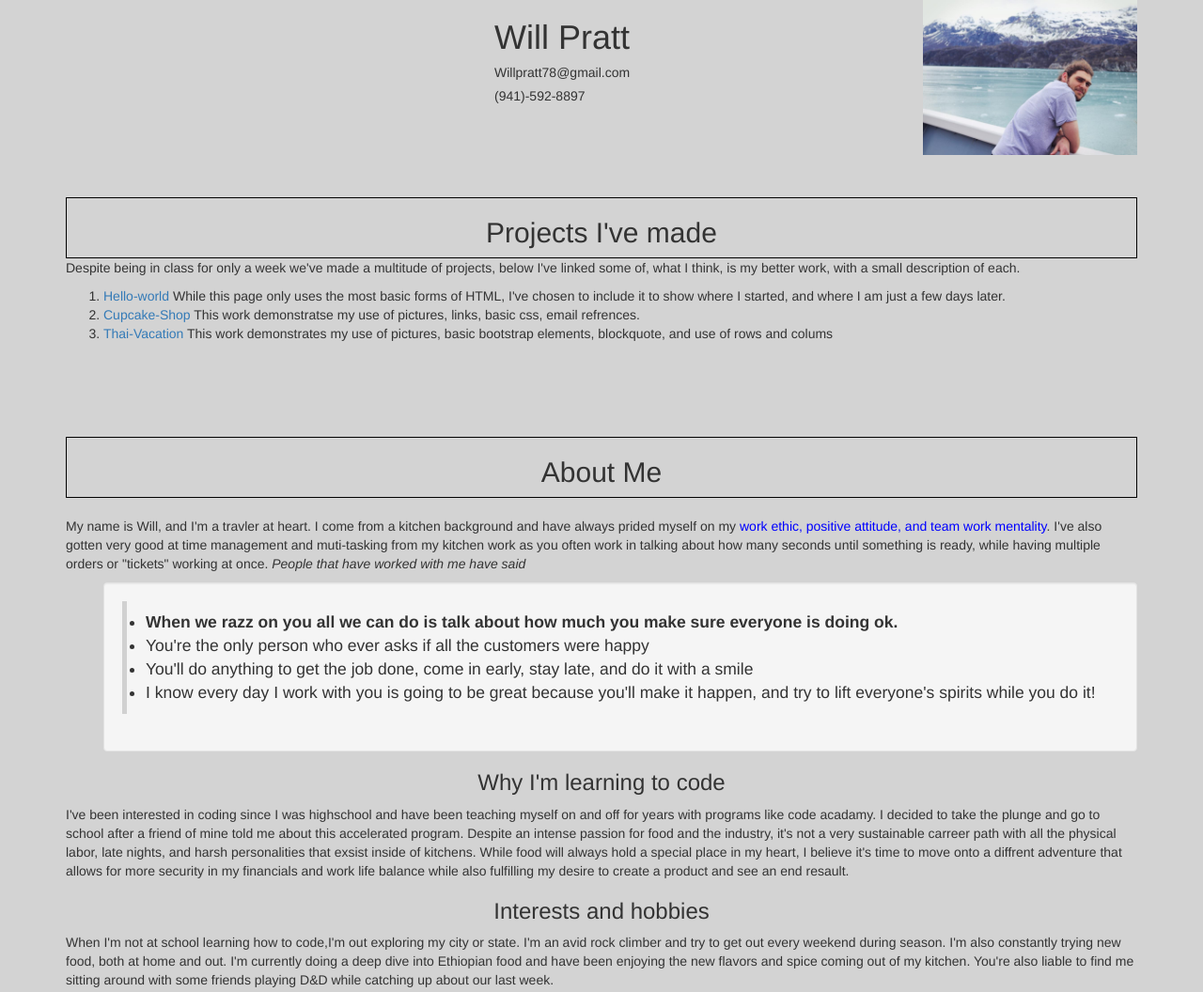
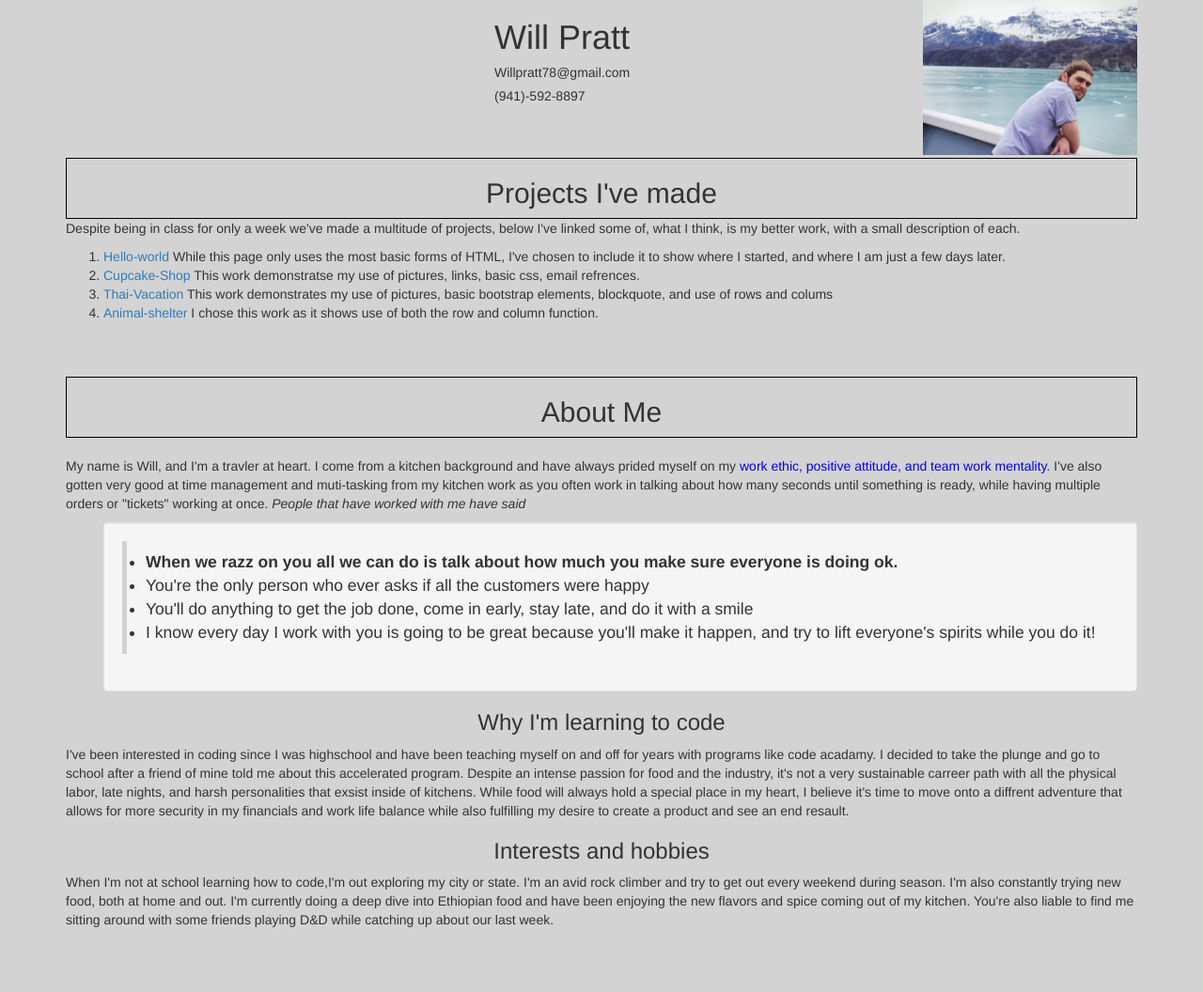
Before and after one commit to willpratt78/Portfolio-Mar-2020, a plain HTML site: page index.html in a window 1280 px wide. Shown: the whole page at 94% size. After the commit the page ends 999 px from the top, so only its background shows below. Drawn offline with Linux system fonts and the light colour scheme.

Commit message:
changed spacing in box model, added another example of work

```diff
--- a/css/styles.css
+++ b/css/styles.css
@@ -12,7 +12,7 @@ img {
 }
 
 .box-model {
-    margin-top: 100px;
+    margin-top: 58px;
     border: 1px solid black;
     padding: 0px;
 }
--- a/index.html
+++ b/index.html
@@ -21,6 +21,7 @@
         <li><a href="https://github.com/willpratt78/Hello-world/blob/master/hello-world.html">Hello-world</a> While this page only uses the most basic forms of HTML, I've chosen to include it to show where I started, and where I am just a few days later.</li>
         <li><a href="https://github.com/willpratt78/Cupcake-Shop">Cupcake-Shop</a> This work demonstratse my use of pictures, links, basic css, email refrences.</li>
         <li><a href="https://github.com/willpratt78/Vaction-Thailand">Thai-Vacation</a> This work demonstrates my use of pictures, basic bootstrap elements, blockquote, and use of rows and colums</li>
+        <li><a href= "https://github.com/willpratt78/Animal-shelter">Animal-shelter</a> I chose this work as it shows use of both the row and column function.</li>
       </ol>
       <div class="box-model">
         <h2> About Me</h2>
```
